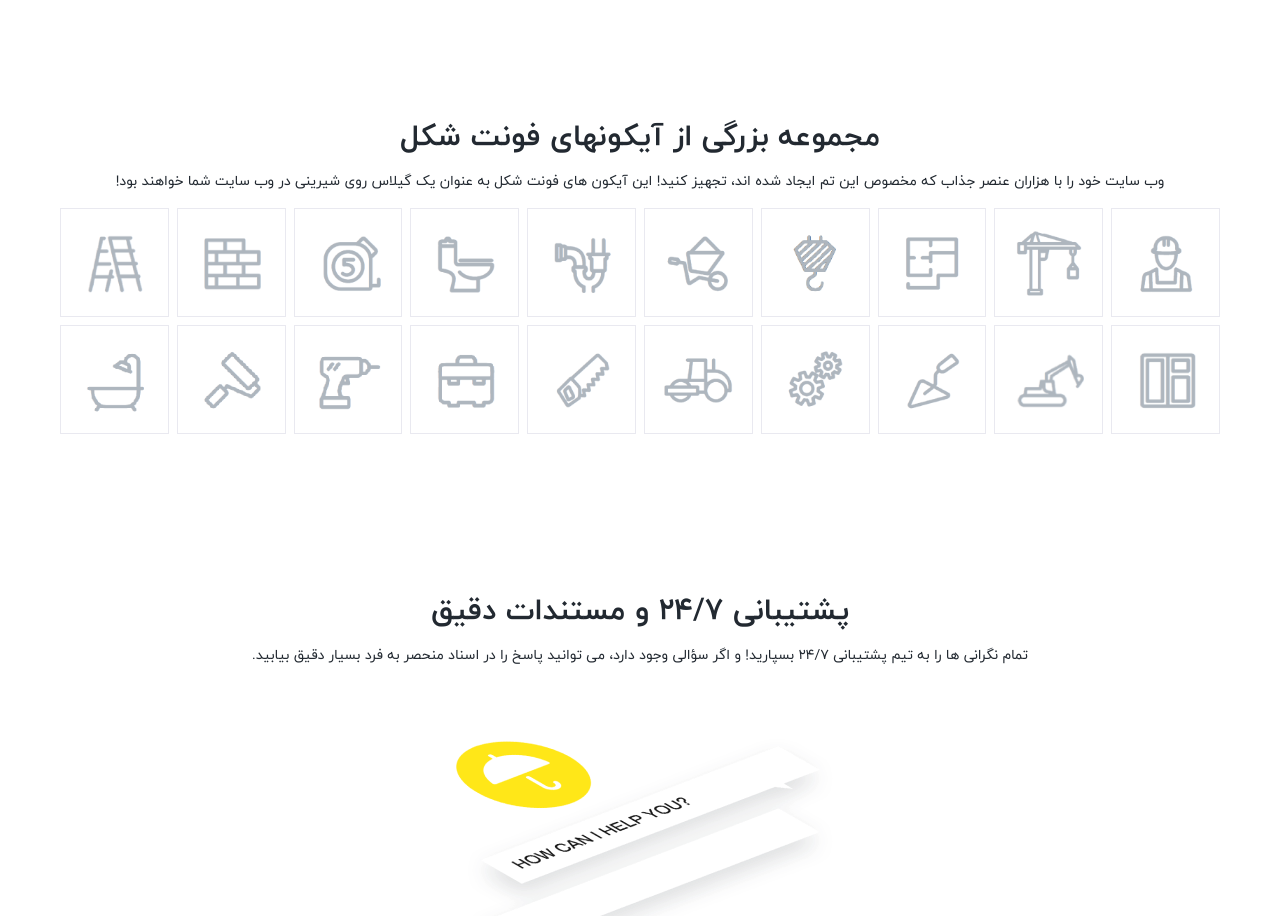
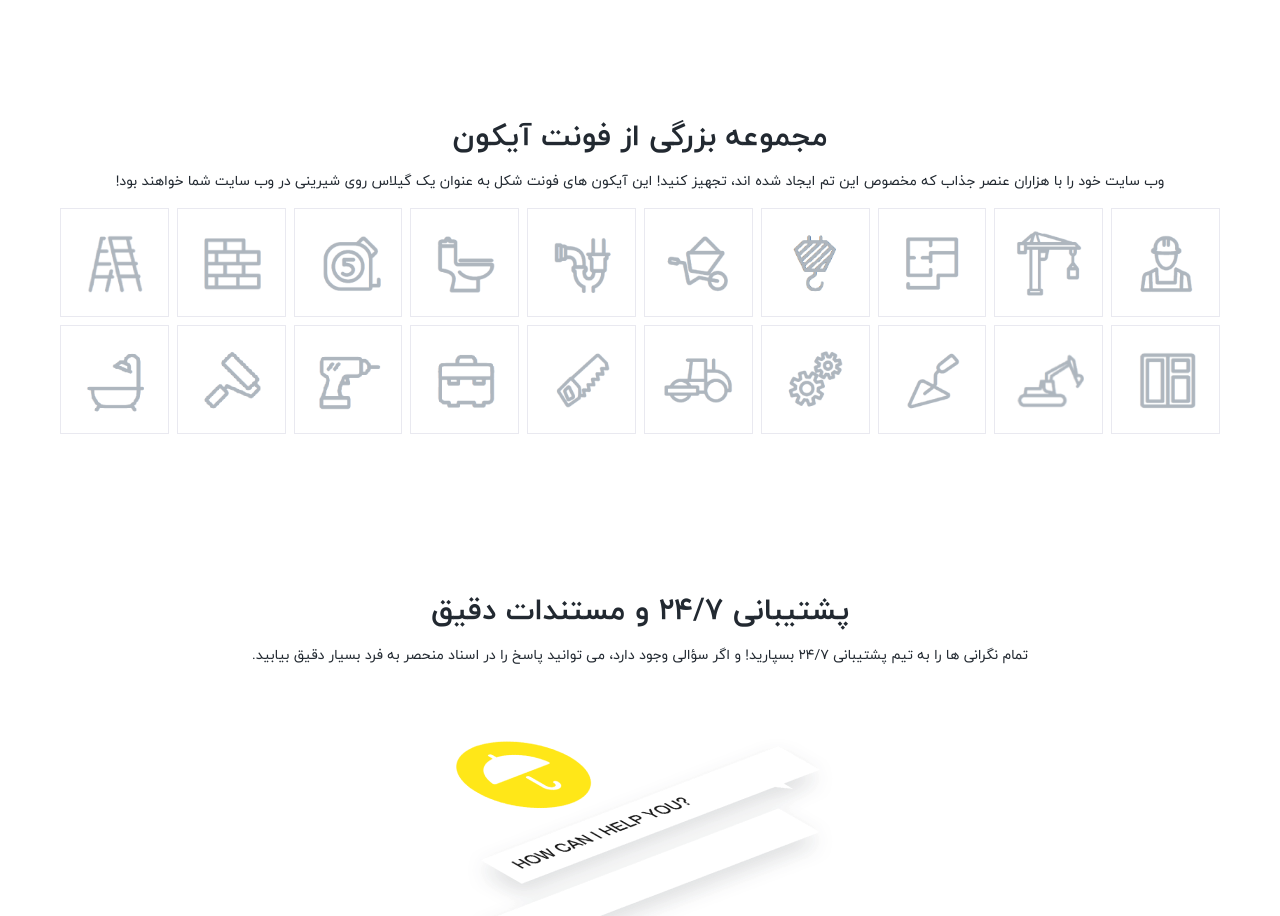
Before and after one commit to mahyarErshad/buildwall, a React (Vite) app: page / in a window 1280 px wide. Shown: the part 10060-10976 px from the top of the page. Built offline with nearby package versions, Linux system fonts and the light colour scheme.

Commit message:
Changed the title

```diff
--- a/src/Components/Body/IconsSection/IconsSection.jsx
+++ b/src/Components/Body/IconsSection/IconsSection.jsx
@@ -25,7 +25,7 @@ function IconsSection() {
   const data = [icon1, icon2, icon3, icon4, icon5, icon6, icon7, icon8, icon9, icon10, icon11, icon12, icon13, icon14, icon15, icon16, icon17, icon18, icon19, icon20];
   return (
     <section className="py-20 flex-center flex-col w-full bg-white px-4 gap-4">
-      <h2 className="text-center text-3xl font-bold text-secondary">مجموعه بزرگی از آیکونهای فونت شکل</h2>
+      <h2 className="text-center text-3xl font-bold text-secondary">مجموعه بزرگی از فونت آیکون</h2>
       <p className="text-sm text-center text-secondary"> وب سایت خود را با هزاران عنصر جذاب که مخصوص این تم ایجاد شده اند، تجهیز کنید! این آیکون های فونت شکل به عنوان یک گیلاس روی شیرینی در وب سایت شما خواهند بود! </p>
       <div className="max-w-[75rem] flex-center gap-2 flex-wrap">
         {data.map((item, index) => {
```
